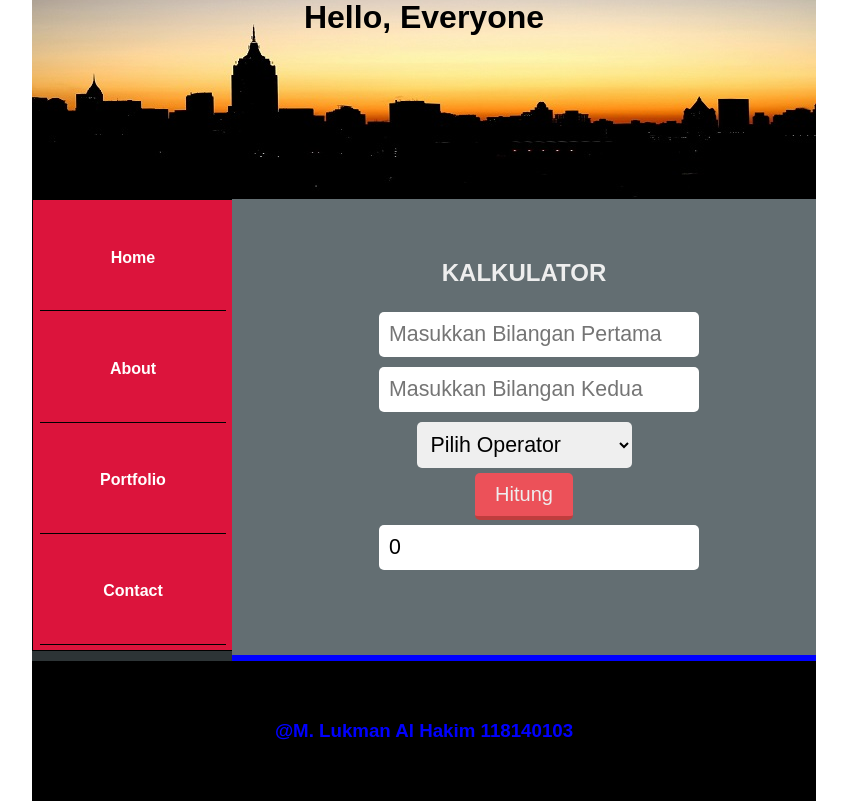
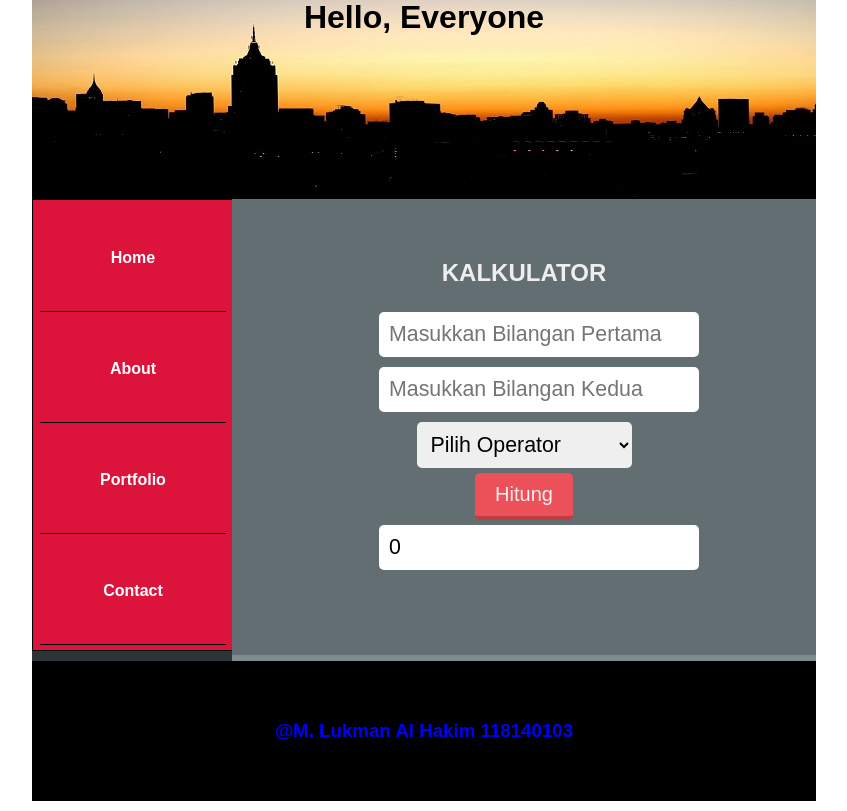
Before and after one commit to LukmanAH/PrakWeb-Cluster-a1, a PHP site: page /Tugas_Prak1.php in a window 1280 px wide. Shown: the part 22-833 px from the top of the page, without its empty margins (216-1063 px from the left). Run offline with PHP 8.4, Linux system fonts and the light colour scheme.

Commit message:
ganti bg

```diff
--- a/style.css
+++ b/style.css
@@ -1,5 +1,5 @@
 .wrap {
-  background: blue;
+  background: #7f8c8d;
   width: 784px;
   margin: 10px auto;
   font-family: sans-serif;
@@ -47,7 +47,7 @@ color: white;
 margin: 5px 7px;
 text-decoration: none;
 border-bottom: 1px solid black;
-padding: 43.53px;
+padding: 43.55px;
 }
 
 .N2 ul li a:hover{
```
